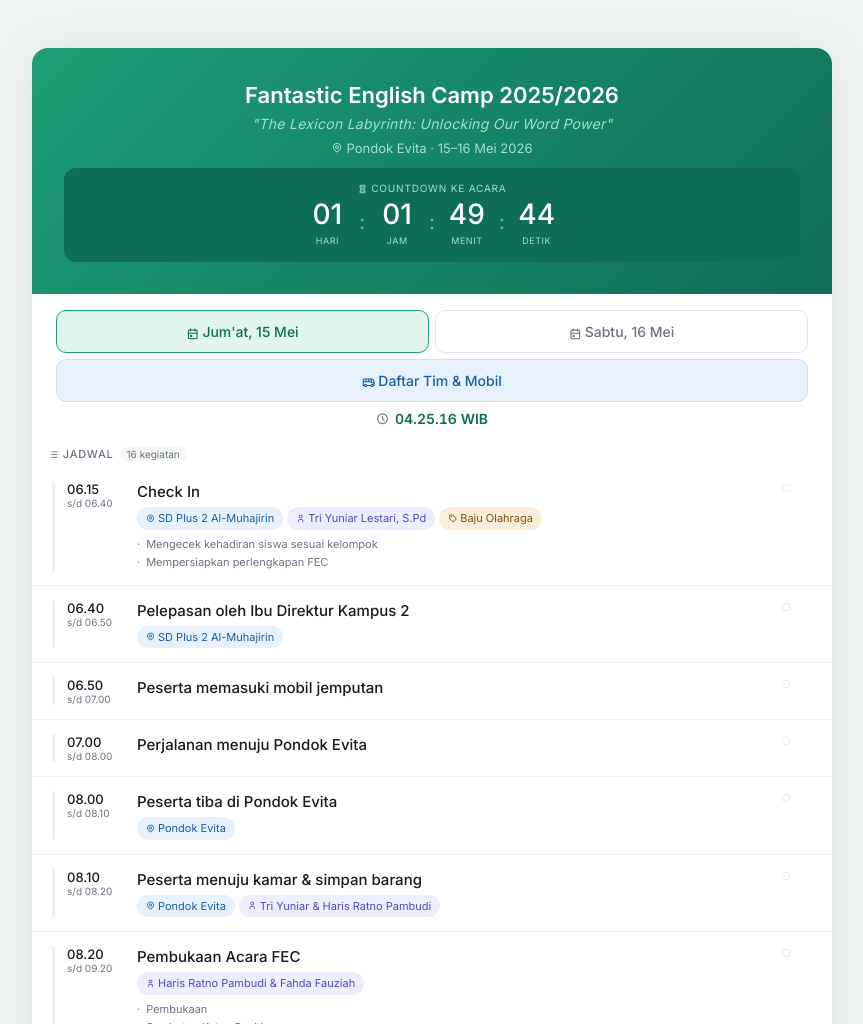
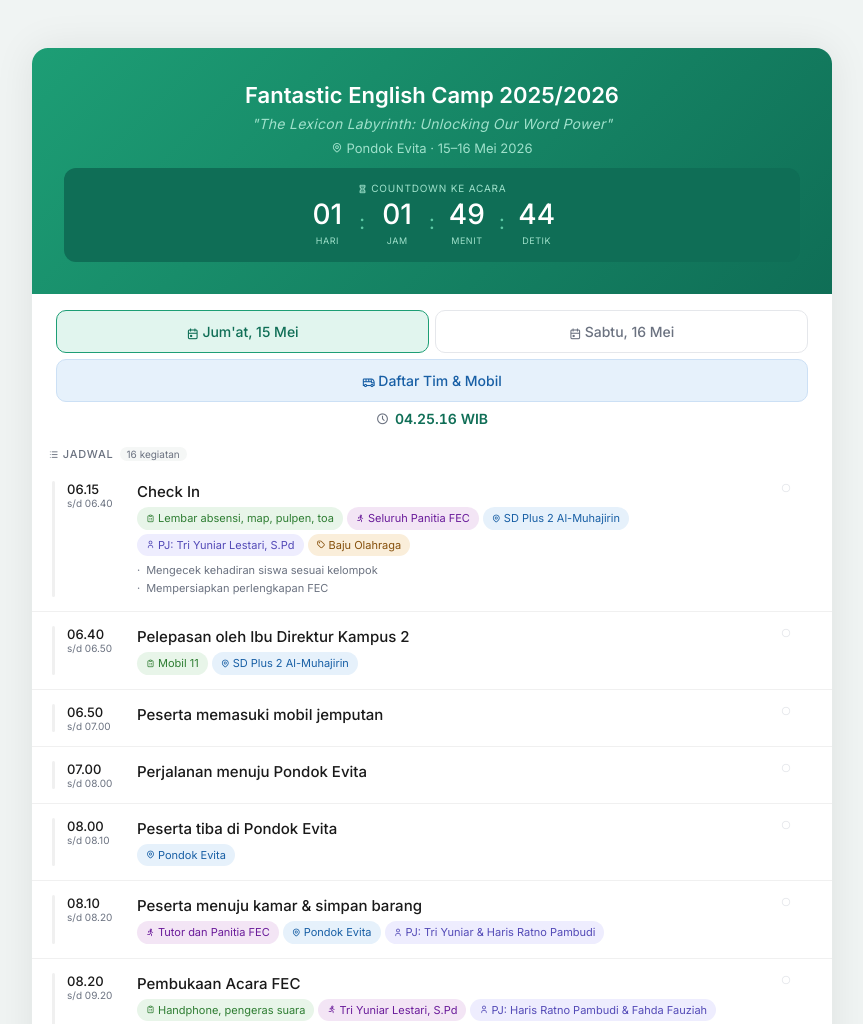
Before and after one commit to harisratnopambudi/fec, a plain HTML site: page index.html in a window 1280 px wide. Shown: the top 1024 px of the page, without its empty margins (208-1071 px from the left). Drawn offline with Linux system fonts and the light colour scheme.

Commit message:
Update index.html

```diff
--- a/index.html
+++ b/index.html
@@ -117,6 +117,8 @@ body{font-family:'Inter',system-ui,-apple-system,sans-serif;background:#f0f4f3;m
 .b-place{background:#E6F1FB;color:#185FA5}
 .b-pj{background:#EEEDFE;color:#534AB7}
 .b-ket{background:#FAEEDA;color:#854F0B}
+.b-pelaksana{background:#F3E5F5;color:#6A1B9A}
+.b-kebutuhan{background:#E8F5E9;color:#2E7D32}
 
 .status-col{width:28px;flex-shrink:0;display:flex;align-items:flex-start;justify-content:center;padding-top:2px}
 .s-done{color:#1D9E75;font-size:16px}
@@ -216,30 +218,30 @@ body{font-family:'Inter',system-ui,-apple-system,sans-serif;background:#f0f4f3;m
 <script>
 const days=[
   {date:"2026-05-15",label:"Jum'at, 15 Mei 2026",items:[
-    {no:"1",s:"06:15",e:"06:40",name:"Check In",pj:"Tri Yuniar Lestari, S.Pd",place:"SD Plus 2 Al-Muhajirin",ket:"Baju Olahraga",subs:["Mengecek kehadiran siswa sesuai kelompok","Mempersiapkan perlengkapan FEC"]},
-    {no:"2",s:"06:40",e:"06:50",name:"Pelepasan oleh Ibu Direktur Kampus 2",pj:"",place:"SD Plus 2 Al-Muhajirin",ket:""},
-    {no:"3",s:"06:50",e:"07:00",name:"Peserta memasuki mobil jemputan",pj:"",place:"",ket:""},
-    {no:"4",s:"07:00",e:"08:00",name:"Perjalanan menuju Pondok Evita",pj:"",place:"",ket:""},
-    {no:"5",s:"08:00",e:"08:10",name:"Peserta tiba di Pondok Evita",pj:"",place:"Pondok Evita",ket:""},
-    {no:"6",s:"08:10",e:"08:20",name:"Peserta menuju kamar & simpan barang",pj:"Tri Yuniar & Haris Ratno Pambudi",place:"Pondok Evita",ket:""},
-    {no:"7",s:"08:20",e:"09:20",name:"Pembukaan Acara FEC",pj:"Haris Ratno Pambudi & Fahda Fauziah",place:"",ket:"",subs:["Pembukaan","Sambutan Ketua Panitia","Sambutan Kepala Sekolah","Do'a sebelum kegiatan","Foto Bersama"]},
-    {no:"8",s:"09:20",e:"11:00",name:"Sesi I — Belajar & Praktek Speaking (Membuat Vlog)",pj:"Tri Yuniar Lestari, S.Pd",place:"Aula",ket:""},
-    {no:"9",s:"11:00",e:"13:00",name:"Shalat Jum'at ke Masjid Terdekat & Istirahat",pj:"Dian Rizki & Haris Ratno Pambudi",place:"",ket:""},
-    {no:"10",s:"13:00",e:"13:30",name:"Makan Siang",pj:"Niken C, S.Pd",place:"",ket:""},
-    {no:"11",s:"13:30",e:"15:00",name:"Sesi II — Grammar & Pronunciation (Metode Pair and Square)",pj:"Tri Yuniar Lestari, S.Pd",place:"",ket:""},
-    {no:"12",s:"15:00",e:"15:40",name:"Istirahat & Shalat Ashar",pj:"Dian Rizki & Tri Yuniar Lestari",place:"",ket:"Snack"},
-    {no:"13",s:"15:40",e:"17:15",name:"Sesi III — Group Work",pj:"Tri Yuniar Lestari, S.Pd",place:"Pondok Evita",ket:"Baju GFT"},
-    {no:"14",s:"17:15",e:"19:30",name:"Istirahat, Shalat & Makan Malam",pj:"Dian Rizki & Niken C, S.Pd",place:"Aula",ket:""},
-    {no:"15",s:"19:30",e:"21:00",name:"Sesi IV — English Productive Class / Sosio Drama / Role Play",pj:"Tri Yuniar Lestari, S.Pd",place:"",ket:""},
-    {no:"16",s:"21:00",e:"27:30",name:"Istirahat / Tidur",pj:"Dian Rizki, S.Pd",place:"Pondok Evita",ket:"Baju Tidur"},
+    {no:"1",s:"06:15",e:"06:40",name:"Check In",kebutuhan:"Lembar absensi, map, pulpen, toa",pelaksana:"Seluruh Panitia FEC",pj:"Tri Yuniar Lestari, S.Pd",place:"SD Plus 2 Al-Muhajirin",ket:"Baju Olahraga",subs:["Mengecek kehadiran siswa sesuai kelompok","Mempersiapkan perlengkapan FEC"]},
+    {no:"2",s:"06:40",e:"06:50",name:"Pelepasan oleh Ibu Direktur Kampus 2",kebutuhan:"Mobil 11",pelaksana:"",pj:"",place:"SD Plus 2 Al-Muhajirin",ket:""},
+    {no:"3",s:"06:50",e:"07:00",name:"Peserta memasuki mobil jemputan",kebutuhan:"",pelaksana:"",pj:"",place:"",ket:""},
+    {no:"4",s:"07:00",e:"08:00",name:"Perjalanan menuju Pondok Evita",kebutuhan:"",pelaksana:"",pj:"",place:"",ket:""},
+    {no:"5",s:"08:00",e:"08:10",name:"Peserta tiba di Pondok Evita",kebutuhan:"",pelaksana:"",pj:"",place:"Pondok Evita",ket:""},
+    {no:"6",s:"08:10",e:"08:20",name:"Peserta menuju kamar & simpan barang",kebutuhan:"",pelaksana:"Tutor dan Panitia FEC",pj:"Tri Yuniar & Haris Ratno Pambudi",place:"Pondok Evita",ket:""},
+    {no:"7",s:"08:20",e:"09:20",name:"Pembukaan Acara FEC",kebutuhan:"Handphone, pengeras suara",pelaksana:"Tri Yuniar Lestari, S.Pd",pj:"Haris Ratno Pambudi & Fahda Fauziah",place:"",ket:"",subs:["Pembukaan","Sambutan Ketua Panitia","Sambutan Kepala Sekolah","Do'a sebelum kegiatan","Foto Bersama"]},
+    {no:"8",s:"09:20",e:"11:00",name:"Sesi I — Belajar & Praktek Speaking (Membuat Vlog)",kebutuhan:"Hand out, alat tulis, HP",pelaksana:"Tutor",pj:"Tri Yuniar Lestari, S.Pd",place:"Aula",ket:""},
+    {no:"9",s:"11:00",e:"13:00",name:"Shalat Jum'at ke Masjid Terdekat & Istirahat",kebutuhan:"Alat Solat",pelaksana:"Tutor dan Panitia FEC",pj:"Dian Rizki & Haris Ratno Pambudi",place:"",ket:""},
+    {no:"10",s:"13:00",e:"13:30",name:"Makan Siang",kebutuhan:"Makanan berat",pelaksana:"",pj:"Niken C, S.Pd",place:"",ket:""},
+    {no:"11",s:"13:30",e:"15:00",name:"Sesi II — Grammar & Pronunciation (Metode Pair and Square)",kebutuhan:"Hand out, alat tulis",pelaksana:"Pemateri",pj:"Tri Yuniar Lestari, S.Pd",place:"",ket:""},
+    {no:"12",s:"15:00",e:"15:40",name:"Istirahat & Shalat Ashar",kebutuhan:"Alat solat, Snack",pelaksana:"Tutor dan Panitia FEC",pj:"Dian Rizki & Tri Yuniar Lestari",place:"",ket:"Snack"},
+    {no:"13",s:"15:40",e:"17:15",name:"Sesi III — Group Work",kebutuhan:"Hand out, alat tulis",pelaksana:"Pemateri",pj:"Tri Yuniar Lestari, S.Pd",place:"Pondok Evita",ket:"Baju GFT"},
+    {no:"14",s:"17:15",e:"19:30",name:"Istirahat, Shalat & Makan Malam",kebutuhan:"Alat solat, makanan berat",pelaksana:"Tutor dan Panitia FEC",pj:"Dian Rizki & Niken C, S.Pd",place:"Aula",ket:""},
+    {no:"15",s:"19:30",e:"21:00",name:"Sesi IV — English Productive Class / Sosio Drama / Role Play",kebutuhan:"Hand out, alat tulis",pelaksana:"Pemateri",pj:"Tri Yuniar Lestari, S.Pd",place:"",ket:""},
+    {no:"16",s:"21:00",e:"27:30",name:"Istirahat / Tidur",kebutuhan:"",pelaksana:"Seluruh Panitia FEC",pj:"Dian Rizki, S.Pd",place:"Pondok Evita",ket:"Baju Tidur"},
   ]},
   {date:"2026-05-16",label:"Sabtu, 16 Mei 2026",items:[
-    {no:"1",s:"03:30",e:"05:00",name:"Shalat Tahajud, Subuh & Tadarus",pj:"Dian Rizki, S.Pd",place:"Aula",ket:"Baju Tidur"},
-    {no:"2",s:"05:00",e:"07:00",name:"Games Outdoor Pagi",pj:"Tri Yuniar Lestari, S.Pd",place:"Pondok Evita",ket:"Baju GFT"},
-    {no:"3",s:"07:00",e:"08:00",name:"Renang (Kondisional)",pj:"Seluruh Panitia FEC",place:"",ket:""},
-    {no:"4",s:"08:00",e:"10:00",name:"Mandi & Sarapan",pj:"Niken C, S.Pd",place:"",ket:"Baju GFT"},
-    {no:"5",s:"10:00",e:"10:45",name:"Closing, Evaluation and Reflection",pj:"Fahda Fauziah Shafira, S.Pd",place:"Pondok Evita",ket:""},
-    {no:"6",s:"10:45",e:"11:00",name:"Persiapan Check Out",pj:"Nur Ain, N. Sri Nurpikawati & Rahmawati Putri",place:"Pondok Evita",ket:"Baju kelas"},
+    {no:"1",s:"03:30",e:"05:00",name:"Shalat Tahajud, Subuh & Tadarus",kebutuhan:"Alat solat",pelaksana:"Seluruh Panitia FEC",pj:"Dian Rizki, S.Pd",place:"Aula",ket:"Baju Tidur"},
+    {no:"2",s:"05:00",e:"07:00",name:"Games Outdoor Pagi",kebutuhan:"",pelaksana:"Pemateri",pj:"Tri Yuniar Lestari, S.Pd",place:"Pondok Evita",ket:"Baju GFT"},
+    {no:"3",s:"07:00",e:"08:00",name:"Renang (Kondisional)",kebutuhan:"",pelaksana:"Seluruh Panitia FEC",pj:"Seluruh Panitia FEC",place:"",ket:""},
+    {no:"4",s:"08:00",e:"10:00",name:"Mandi & Sarapan",kebutuhan:"Alat mandi, sarapan",pelaksana:"",pj:"Niken C, S.Pd",place:"",ket:"Baju GFT"},
+    {no:"5",s:"10:00",e:"10:45",name:"Closing, Evaluation and Reflection",kebutuhan:"Lembar refleksi",pelaksana:"",pj:"Fahda Fauziah Shafira, S.Pd",place:"Pondok Evita",ket:""},
+    {no:"6",s:"10:45",e:"11:00",name:"Persiapan Check Out",kebutuhan:"Lembar absensi, pulpen",pelaksana:"",pj:"Nur Ain, N. Sri Nurpikawati & Rahmawati Putri",place:"Pondok Evita",ket:"Baju kelas"},
   ]}
 ];
 
@@ -485,8 +487,10 @@ function renderTimeline(){
     else statusIcon='<i class="ti ti-circle s-future" aria-hidden="true"></i>';
 
     let badges='';
+    if(item.kebutuhan) badges+=`<span class="badge b-kebutuhan"><i class="ti ti-clipboard-list" aria-hidden="true" style="font-size:9px"></i>${item.kebutuhan}</span>`;
+    if(item.pelaksana) badges+=`<span class="badge b-pelaksana"><i class="ti ti-run" aria-hidden="true" style="font-size:9px"></i>${item.pelaksana}</span>`;
     if(item.place) badges+=`<span class="badge b-place"><i class="ti ti-map-pin" aria-hidden="true" style="font-size:9px"></i>${item.place}</span>`;
-    if(item.pj) badges+=`<span class="badge b-pj"><i class="ti ti-user" aria-hidden="true" style="font-size:9px"></i>${item.pj}</span>`;
+    if(item.pj) badges+=`<span class="badge b-pj"><i class="ti ti-user" aria-hidden="true" style="font-size:9px"></i>PJ: ${item.pj}</span>`;
     if(item.ket) badges+=`<span class="badge b-ket"><i class="ti ti-tag" aria-hidden="true" style="font-size:9px"></i>${item.ket}</span>`;
 
     let subsHtml='';
```
